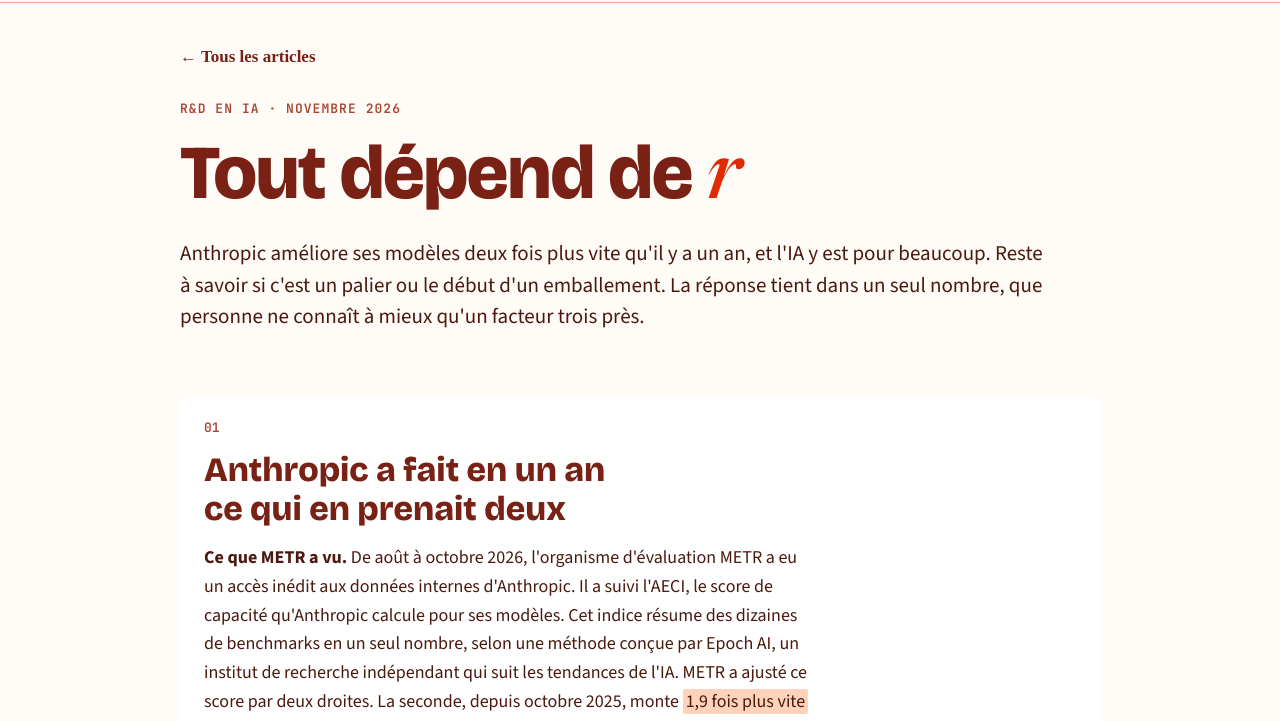
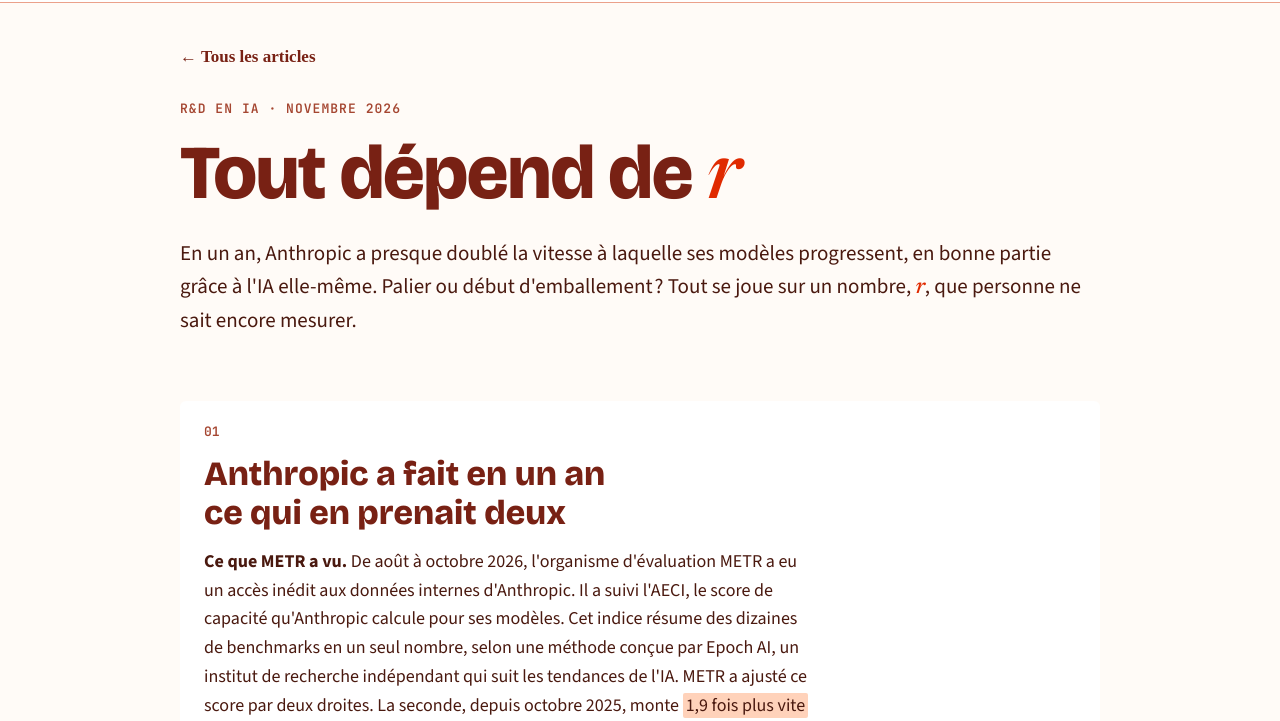
Before and after one commit to stephanecambon/Cambon-AI, an Astro site: page /blog/parametre-r in a window 1280 px wide. Shown: the part 72-793 px from the top of the page. Built offline with nearby package versions, Linux system fonts and the light colour scheme; Astro itself is replaced by a stand-in of ours.

Commit message:
Article « Tout dépend de r » : titre de partage « IA : l'accélération accélère ? » et nouvelle accroche
Co-Authored-By: Claude Opus 5.5 <noreply@anthropic.com>

```diff
--- a/src/components/articles/ParametreR.astro
+++ b/src/components/articles/ParametreR.astro
@@ -9,7 +9,7 @@
 <section class="hero">
   <span class="kicker">R&amp;D en IA · novembre 2026</span>
   <h1>Tout dépend de <em>r</em></h1>
-  <p class="lede">Anthropic améliore ses modèles deux fois plus vite qu'il y a un an, et l'IA y est pour beaucoup. Reste à savoir si c'est un palier ou le début d'un emballement. La réponse tient dans un seul nombre, que personne ne connaît à mieux qu'un facteur trois près.</p>
+  <p class="lede">En un an, Anthropic a presque doublé la vitesse à laquelle ses modèles progressent, en bonne partie grâce à l'IA elle-même. Palier ou début d'emballement ? Tout se joue sur un nombre, r, que personne ne sait encore mesurer.</p>
 </section>
 
 <section class="module" id="metr">
--- a/src/content/articles/fr/parametre-r.md
+++ b/src/content/articles/fr/parametre-r.md
@@ -1,9 +1,9 @@
 ---
 title: "Tout dépend de r"
-summary: "Anthropic améliore ses modèles deux fois plus vite qu'il y a un an, et l'IA y est pour beaucoup. Reste à savoir si c'est un palier ou le début d'un emballement. La réponse tient dans un seul nombre, que personne ne connaît à mieux qu'un facteur trois près."
+summary: "En un an, Anthropic a presque doublé la vitesse à laquelle ses modèles progressent, en bonne partie grâce à l'IA elle-même. Palier ou début d'emballement ? Tout se joue sur un nombre, r, que personne ne sait encore mesurer."
 kicker: "R&D en IA"
 date: 2026-11-18
-seoTitle: "Tout dépend de r · Cambon AI"
+seoTitle: "IA : l'accélération accélère ? · Cambon AI"
 seoDescription: "Anthropic progresse 1,9 fois plus vite grâce à l'IA. Le paramètre r, rendement de la R&D logicielle, dit si cette boucle s'emballe ou s'essouffle."
 component: parametre-r
 ---
```
